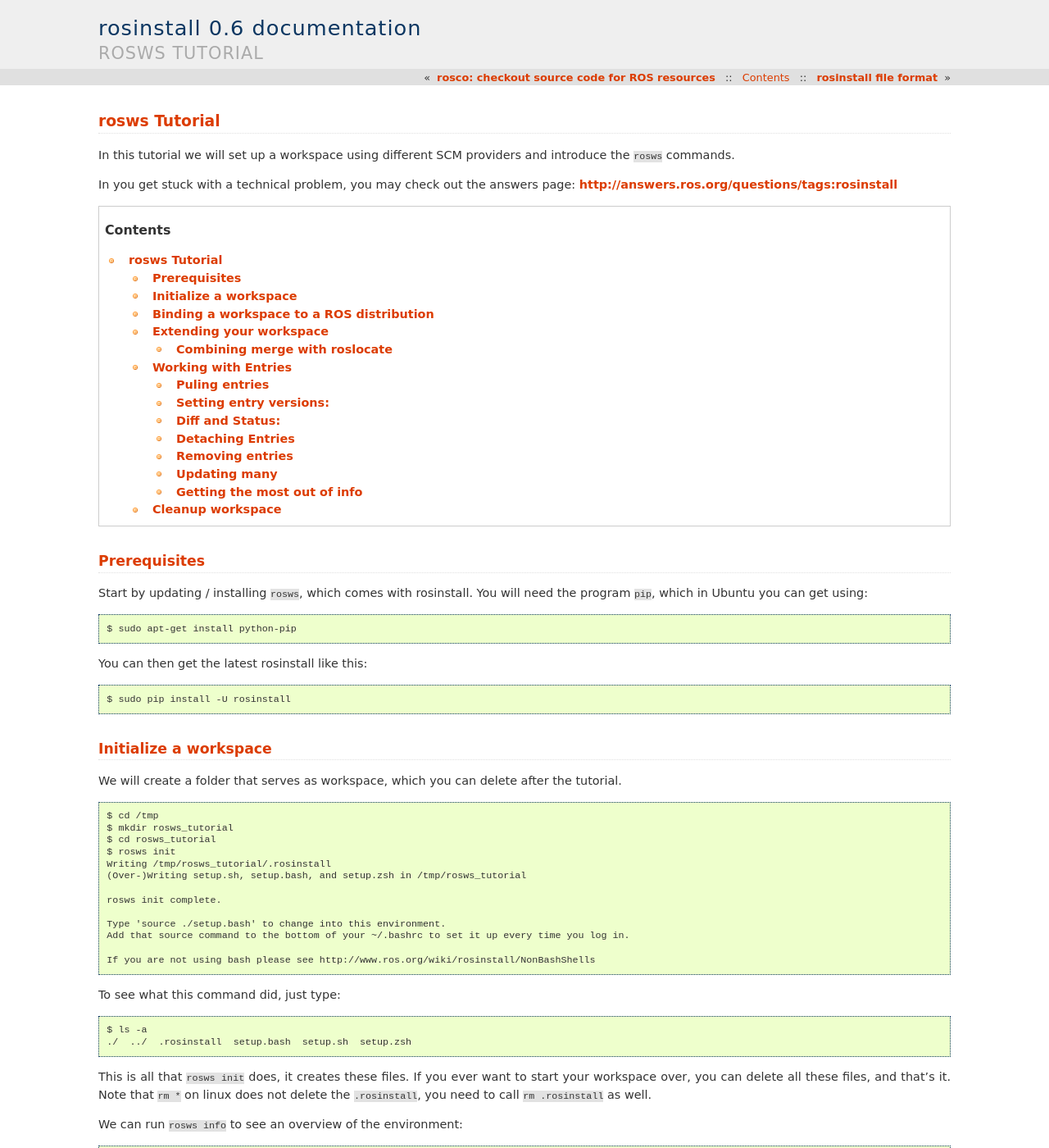
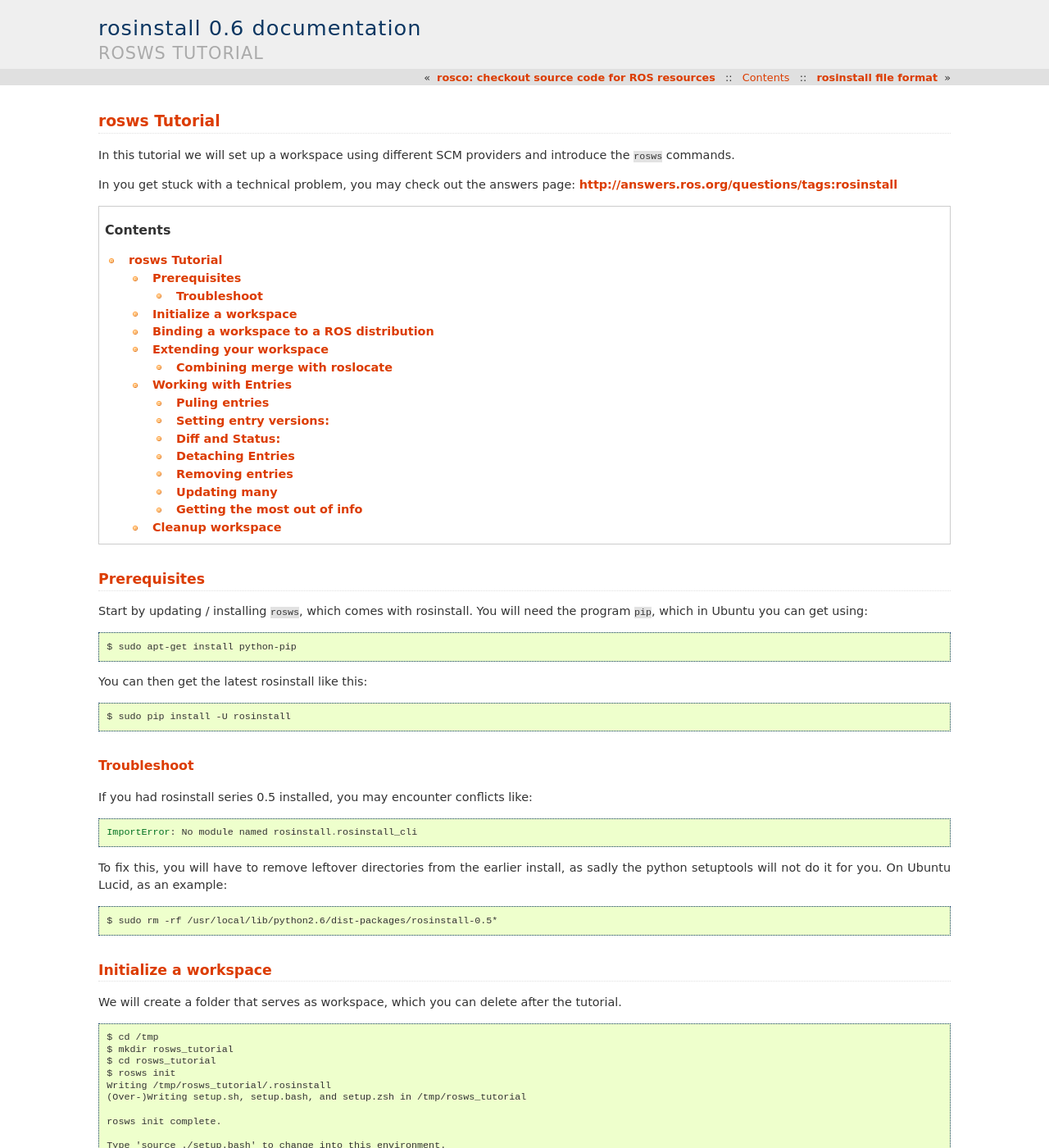
Before and after one commit to vcstools/rosinstall, a Sphinx documentation site: the page built from doc/rosws_tutorial.rst, in a window 1280 px wide and 1400 px high. Shown: the whole window at 82% size. Built offline with Sphinx 7.4.7, drawn with Linux system fonts in a browser that asks for light colours.

Commit message:
documentation and caught exception for when rosinstall-0.5 is still around.

```diff
--- a/doc/rosws_tutorial.rst
+++ b/doc/rosws_tutorial.rst
@@ -26,6 +26,18 @@
 ::
 
     $ sudo pip install -U rosinstall
+
+Troubleshoot
+~~~~~~~~~~~~
+
+If you had rosinstall series 0.5 installed, you may encounter conflicts like::
+
+  ImportError: No module named rosinstall.rosinstall_cli
+
+To fix this, you will have to remove leftover directories from the earlier install, as sadly the python setuptools will not do it for you. On Ubuntu Lucid, as an example::
+
+  $ sudo rm -rf /usr/local/lib/python2.6/dist-packages/rosinstall-0.5*
+
 
 Initialize a workspace
 ----------------------
```
Also changed, not shown: 2 other files.
